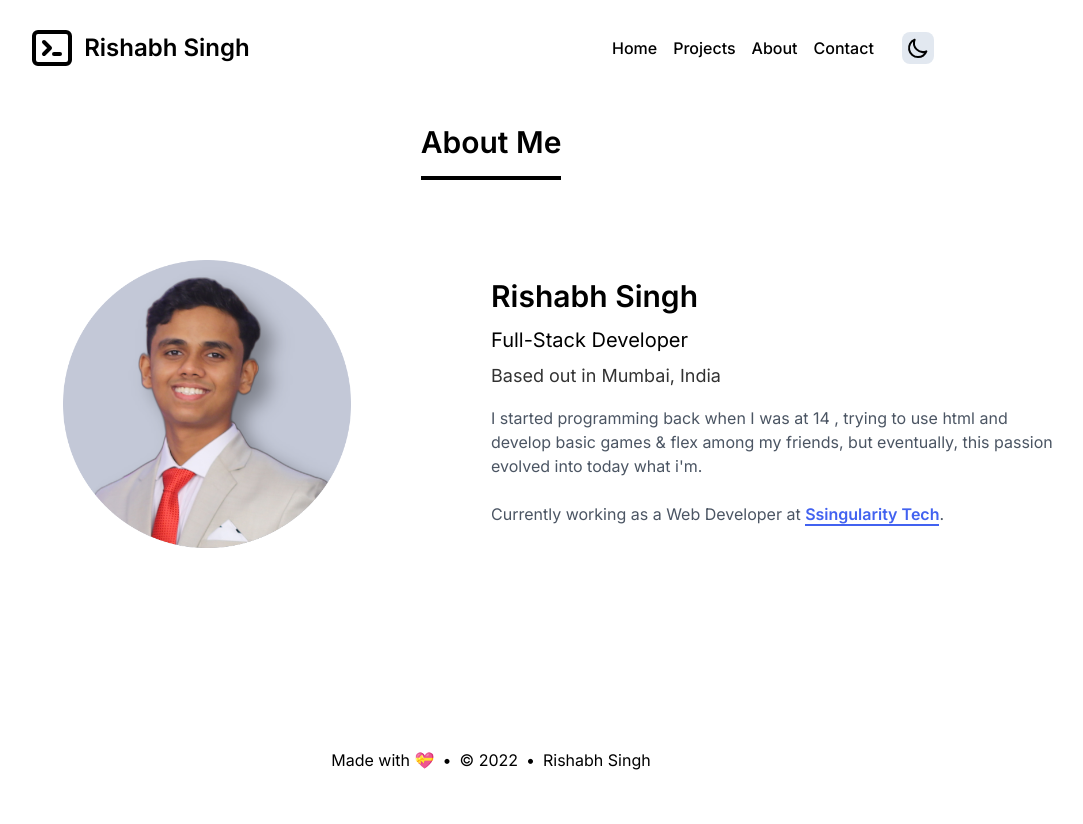
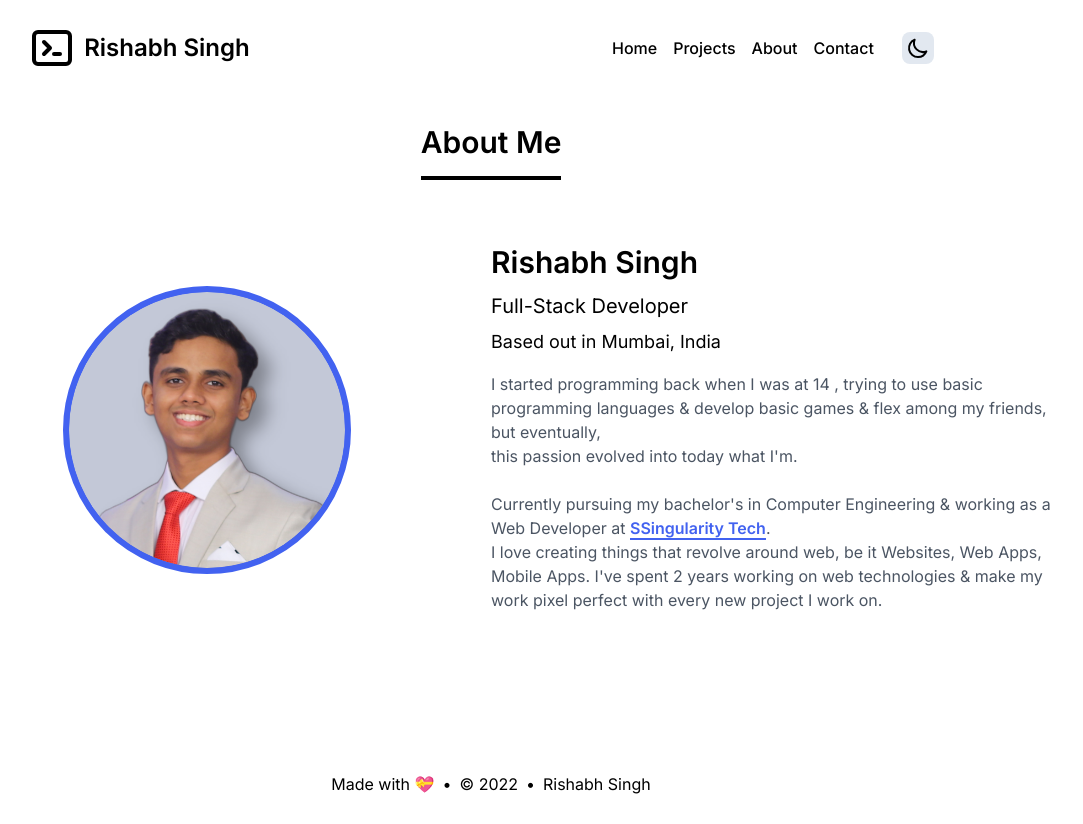
Before and after one commit to geeekgod/my_site, a Next.js app: page /about in a window 1280 px wide. Shown: the whole page, without its empty margins (149-1232 px from the left). Before the commit the page ends 800 px from the top, so only its background shows below. Built offline with nearby package versions, Linux system fonts and the light colour scheme.

Commit message:
feat: add animations & about page update

```diff
--- a/pages/about.tsx
+++ b/pages/about.tsx
@@ -13,39 +13,84 @@ const About = () => {
         />
       </Head>
       <div>
-        <div className="flex items-center justify-center">
+        <motion.div
+          initial={{ opacity: 0, scale: 0 }}
+          animate={{ opacity: 1, scale: 1 }}
+          className="flex items-center justify-center"
+        >
           <h3 className="text-3xl font-semibold mt-7 border-black dark:border-white pb-4 border-b-4">
             About Me
           </h3>
-        </div>
+        </motion.div>
         <div className="flex mx-10 flex-col  py-10 px-6  mt-4 mb-6  slg:mx-12 slg:flex-row">
-          <div className="flex items-center justify-center slg:w-2/4 p-6">
-            <img src={"/assets/myimage.png"} className="w-56 slg:w-72" />
-          </div>
+          <motion.div
+            initial={{ opacity: 0, y: 200 }}
+            animate={{ opacity: 1, y: 0, transition: { delay: 0.7 } }}
+            className="flex items-center justify-center slg:w-2/4 p-6"
+          >
+            <motion.img
+              whileHover={{ scale: 1.07, transition: { type: "spring" } }}
+              src={"/assets/myimage.png"}
+              className="w-56 slg:w-72 cursor-pointer border-[6px] rounded-full bg-[#4262F0] border-[#4262F0] dark:bg-[#7C92F4] dark:border-[#7C92F4]"
+            />
+          </motion.div>
           <div className="flex flex-col justify-center slg:w-2/4">
-            <h3 className="text-3xl my-2 font-semibold">Rishabh Singh</h3>
-            <h3 className="text-xl my-1">Full-Stack Developer</h3>
-            <h3 className="text-lg my-1 opacity-80">
+            <motion.h3
+              initial={{ opacity: 0, x: -70 }}
+              animate={{ opacity: 1, x: 0 }}
+              transition={{ type: "spring", delay: 0.6 }}
+              className="text-3xl my-2 font-semibold"
+            >
+              Rishabh Singh
+            </motion.h3>
+            <motion.h3
+              initial={{ opacity: 0, x: -70 }}
+              animate={{ opacity: 1, x: 0 }}
+              transition={{ type: "spring", delay: 0.8 }}
+              className="text-xl my-1"
+            >
+              Full-Stack Developer
+            </motion.h3>
+            <motion.h3
+              initial={{ opacity: 0, x: -70 }}
+              animate={{ opacity: 1, x: 0 }}
+              transition={{ type: "spring", delay: 1 }}
+              className="text-lg my-1 opacity-80"
+            >
               Based out in Mumbai, India
-            </h3>
-            <p className="text-md my-3 text-gray-600 dark:text-slate-400">
-              I started programming back when I was at 14 , trying to use html
-              and develop basic games & flex among my friends, but eventually,
-              this passion evolved into today what i'm.
-            </p>
-            <p className="text-md my-3 text-gray-600 dark:text-slate-400">
-              Currently working as a Web Developer at{" "}
-              <motion.a
-                whileHover={{ scale: 1.06 }}
+            </motion.h3>
+            <motion.p
+              initial={{ opacity: 0, y: 150 }}
+              animate={{ opacity: 1, y: 0 }}
+              transition={{ type: "spring", duration: 0.6, delay: 0.9 }}
+              className="text-md my-3 text-gray-600 dark:text-slate-400"
+            >
+              I started programming back when I was at 14 , trying to use basic
+              programming languages & develop basic games & flex among my
+              friends, but eventually,
+              <br /> this passion evolved into today what I'm.
+            </motion.p>
+            <motion.p
+              initial={{ opacity: 0, y: 150 }}
+              animate={{ opacity: 1, y: 0 }}
+              transition={{ type: "spring", duration: 0.6, delay: 1.3 }}
+              className="text-md my-3 text-gray-600 dark:text-slate-400"
+            >
+              Currently pursuing my bachelor's in Computer Engineering & working
+              as a Web Developer at{" "}
+              <a
                 className="dark:text-[#7C92F4] text-[#4262F0] font-semibold border-b-2 dark:border-[#7C92F4] border-[#4262F0] "
                 href="https://ssingularity.co.in/"
                 target="_blank"
                 rel="noreferrer"
               >
-                Ssingularity Tech
-              </motion.a>
-              .{"\n"}
-            </p>
+                SSingularity Tech
+              </a>
+              .<br />I love creating things that revolve around web, be it
+              Websites, Web Apps, Mobile Apps. I've spent 2 years working on web
+              technologies & make my work pixel perfect with every new project I
+              work on.
+            </motion.p>
           </div>
         </div>
       </div>
--- a/pages/index.tsx
+++ b/pages/index.tsx
@@ -7,13 +7,17 @@ const Home: NextPage = () => {
     <div>
       <Head>
         <title>Rishabh Singh</title>
-        <meta name="description" content="Rishabh Singh Full-Stack Developer. Welcome to my website" />
+        <meta
+          name="description"
+          content="Rishabh Singh Full-Stack Developer. Welcome to my website"
+        />
       </Head>
 
       <div className="flex mx-10 flex-col  py-10 px-6 rounded-md mt-4 mb-6 bg-slate-100 shadow-sm dark:bg-gray-800 slg:mx-12 slg:flex-row  slg:shadow-none slg:dark:bg-transparent slg:bg-transparent">
         <motion.div
           initial={{ opacity: 0, y: 100 }}
           animate={{ opacity: 1, y: 0 }}
+          transition={{ delay: 0.5 }}
           className="imgcontainer flex items-center justify-center slg:w-2/4"
         >
           <img src={"/assets/Development-cuate.png"} className="w-full" />
@@ -22,6 +26,7 @@ const Home: NextPage = () => {
           <motion.div
             initial={{ opacity: 0, x: 50 }}
             animate={{ opacity: 1, x: 0 }}
+            transition={{ delay: 0.6, type: "spring", duration: 0.6 }}
             className="text-primary font-bold text-3xl my-2"
           >
             {"<Rishabh>"}
@@ -29,6 +34,7 @@ const Home: NextPage = () => {
           <motion.div
             initial={{ opacity: 0, x: -50 }}
             animate={{ opacity: 1, x: 0 }}
+            transition={{ delay: 0.8, type: "spring", duration: 0.6 }}
             className="font-bold text-3xl my-2 ml-5 dark:text-white"
           >
             {"Full-Stack Developer"}
@@ -36,6 +42,7 @@ const Home: NextPage = () => {
           <motion.div
             initial={{ opacity: 0, x: 50 }}
             animate={{ opacity: 1, x: 0 }}
+            transition={{ delay: 1, type: "spring", duration: 0.6 }}
             className="text-primary font-bold text-3xl my-2"
           >
             {"</Rishabh>"}
@@ -43,6 +50,7 @@ const Home: NextPage = () => {
           <motion.div
             initial={{ opacity: 0 }}
             animate={{ opacity: 1, transition: { delay: 0.2, duration: 1 } }}
+            transition={{ delay: 0.8, type: "spring", duration: 0.6 }}
             className="font-medium text-md my-2 ml-5 dark:text-white"
           >
             {"Developing quality software to"}
@@ -53,6 +61,7 @@ const Home: NextPage = () => {
           <motion.div
             initial={{ opacity: 0, y: 50 }}
             animate={{ opacity: 1, y: 0 }}
+            transition={{ delay: 0.9, type: "spring", duration: 0.6 }}
             className="my-4 mx-5"
           >
             <motion.button
```
